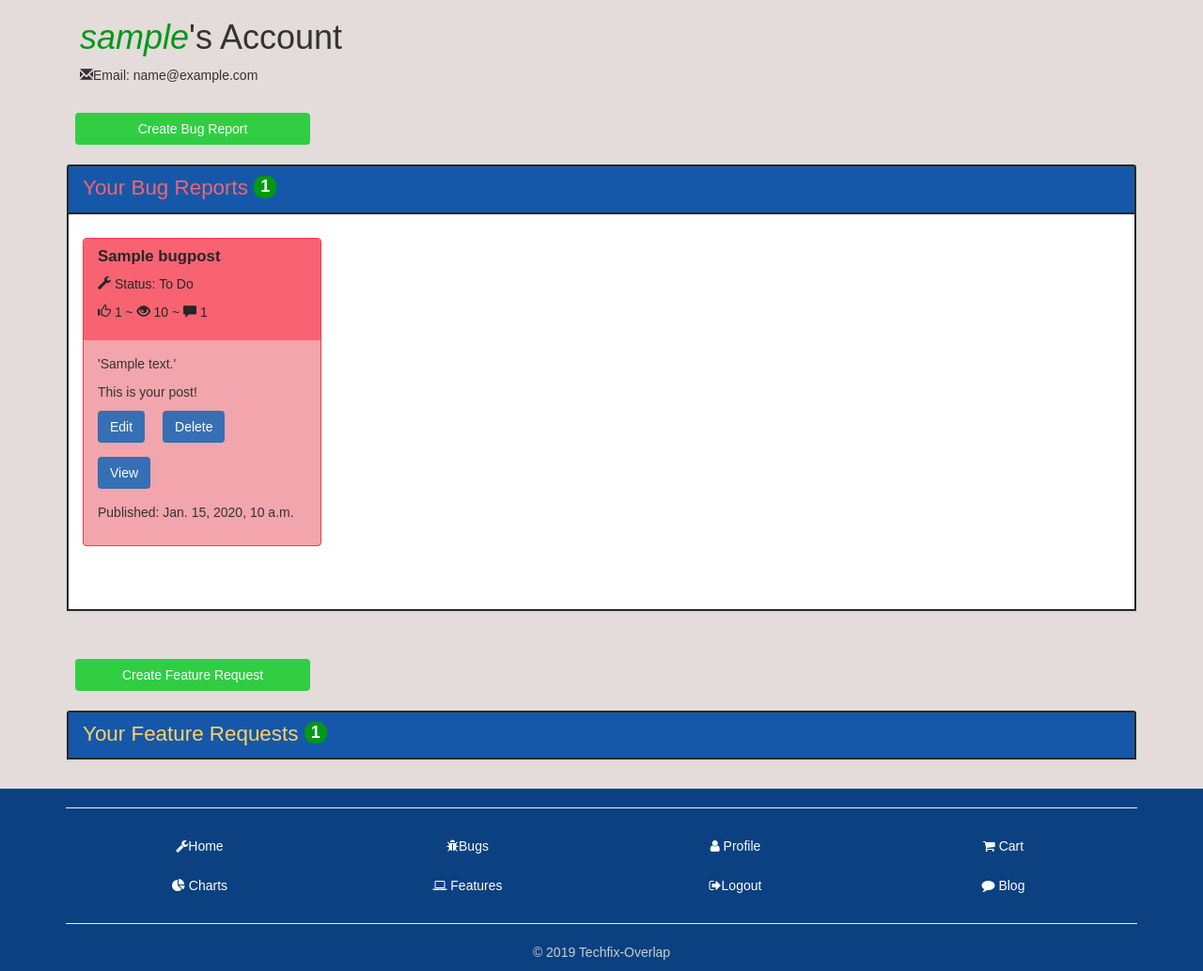
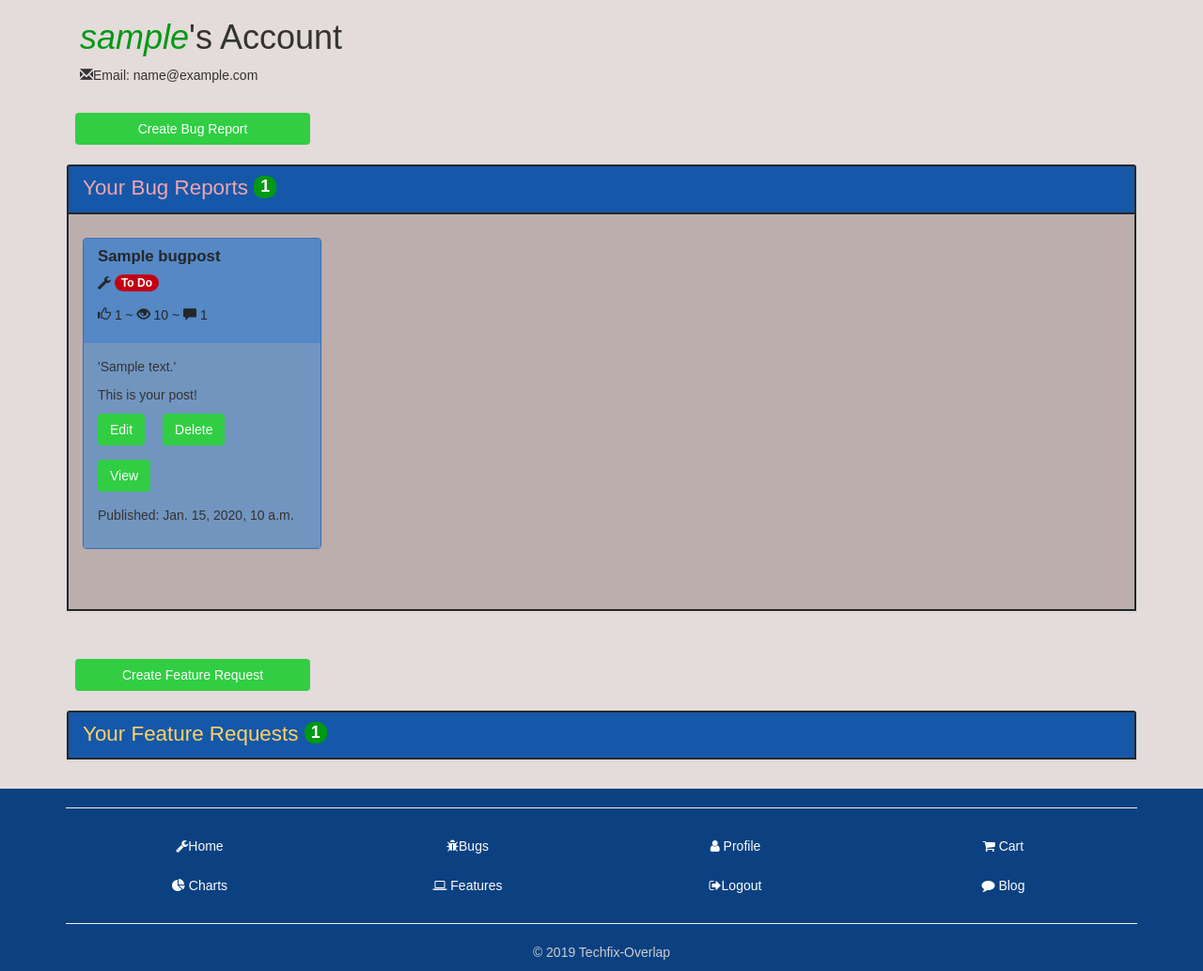
Before and after one commit to TommyJackson85/techfix_overlap, a Django app: page /accounts/profile/ in a window 1280 px wide. Shown: the part 50-1083 px from the top of the page at 94% size. Run offline with Django 3.2, Linux system fonts and the light colour scheme; a user stored in the database is signed in; tables that the repository leaves empty hold one stand-in row (values such as "Sample post"); some libraries are stand-ins or nearby versions.

Commit message:
Made red text extra lighter for more readability on darker backgrounds. Average charts are now the displaying the number values from first viewing. Adding more margin space between the charts and reduced the size of the chart headers. Changed heading for Charts page. Changed color schemes of home page, and background. Gave all panel, cart and checkout items the same background, and distinguished items of diferent status, with red, yellow and green labels for the three statuses. Edit, Delete and Vote buttons are now green. Updated Readme files to cover the recent changes.

```diff
--- a/accounts/templates/profile.html
+++ b/accounts/templates/profile.html
@@ -26,7 +26,7 @@
     <div class="panel panel-default">
        <a class="collapsed" role="button" data-toggle="collapse" data-parent="#accordion" href="#collapseOne" aria-expanded="true" aria-controls="collapseOne">
             <div class="dark_blue_bar" role="tab" id="headingOne">
-                <h2 class="red_text">
+                <h2 class="light_red_text">
                       Your Bug Reports
                     {% if bug_count > 0 %}
                         <label class="badge badge-positive">{{ bug_count }}</label>
@@ -43,14 +43,7 @@
                 <div class="row">
                 {% for bug_post in bug_posts %}
                 <div class="col-xs-12 col-sm-4 col-md-3 ticket">
-                    {% if bug_post.status == "Done" %}
-                    <div class="panel panel_done">
-                    {% elif bug_post.status == "Doing" %}
-                    <div class="panel panel_doing">
-                    {% else %}
-                    <div class="panel panel_to_do">
-                    {% endif %}
-
+                    <div class="panel panel_item">
                         <div class="panel-heading panel_post_head">
                             <h3>
                                 <strong>
@@ -61,7 +54,15 @@
                                 {% endif %}
                                 </strong>
                             </h3>
-                            <p><span class="glyphicon glyphicon-wrench" aria-hidden="true"></span> <span class="boldtext">Status:</span> {{ bug_post.status }}</p>
+                            <p><span class="glyphicon glyphicon-wrench" aria-hidden="true"></span>
+                                {% if bug_post.status == "Done" %}
+                                <label class="badge badge-positive">{{ bug_post.status }}</label>
+                                {% elif bug_post.status == "Doing" %}
+                                <label class="badge badge-yellow">{{ bug_post.status }}</label>
+                                {% else %}
+                                <label class="badge badge-negative">{{ bug_post.status }}</label>
+                                {% endif %}
+                            </p>
                             <p><span class="glyphicon glyphicon-thumbs-up" aria-hidden="true"></span> {{ bug_post.votes }} ~ <span class="glyphicon glyphicon-eye-open" aria-hidden="true"></span> {{ bug_post.views }} ~ <span class="glyphicon glyphicon-comment" aria-hidden="true"></span> {{ bug_post.comment_count }} </p>
                         </div>
                         <div class="panel-body">
@@ -112,14 +113,7 @@
             <div class="row">
                 {% for feature_post in feature_posts %}
                 <div class="col-xs-12 col-sm-4 col-md-3 ticket">
-
-                    {% if feature_post.status == "Done" %}
-                    <div class="panel panel_done">
-                    {% elif feature_post.status == "Doing" %}
-                    <div class="panel panel_doing">
-                    {% else %}
-                    <div class="panel panel_to_do">
-                    {% endif %}
+                    <div class="panel panel_item">
                         <div class="panel-heading panel_post_head">
                             <h3>
                             <strong>
@@ -130,7 +124,15 @@
                             {% endif %}
                             </strong>
                             </h3>
-                            <p><span class="glyphicon glyphicon-wrench" aria-hidden="true"></span> <span class="boldtext">Status:</span> {{ feature_post.status }}</p>
+                            <p><span class="glyphicon glyphicon-wrench" aria-hidden="true"></span>
+                                  {% if feature_post.status == "Done" %}
+                                  <label class="badge badge-positive">{{ feature_post.status }}</label>
+                                  {% elif feature_post.status == "Doing" %}
+                                  <label class="badge badge-yellow">{{ feature_post.status }}</label>
+                                  {% else %}
+                                  <label class="badge badge-negative">{{ feature_post.status }}</label>
+                                  {% endif %}
+                            </p>
                             <p><span class="glyphicon glyphicon-thumbs-up" aria-hidden="true"></span> {{ feature_post.votes }}
 
                             {% if feature_post.votes_cost > 0 %}
--- a/static/css/custom.css
+++ b/static/css/custom.css
@@ -211,6 +216,10 @@ footer p {
 
 .red_text {
   color: #F96371;
+}
+
+.light_red_text {
+  color: #F2A5AC;
 }
 
 .white_text {
@@ -267,9 +276,42 @@ footer p {
   background-color: #C20013;
 }
 
+.badge-yellow {
+  background-color: #B78204;
+}
+
 .badge-blue {
   /*for footer*/
   background-color: #1558A9;
+}
+
+/*--------------------------------------------------panel collapse*/
+.panel-default .panel-collapse {
+  border-style: solid;
+  border-width: 0 2px 2px 2px;
+  border-color: #242729;
+}
+.panel-default .panel-collapse .panel-body {
+  background-color: #BDAEAE;
+}
+.panel-default .dark_blue_bar {
+  background-image: none;
+  color: #fdfdfd !important;
+  background-color: #1558A9 !important;
+  padding: 10px 15px;
+  border-style: solid;
+  border-width: 2px;
+  border-color: #242729;
+  border-top-left-radius: 3px;
+  border-top-right-radius: 3px;
+}
+.panel-default .dark_blue_bar:hover {
+  background-image: none;
+  background-color: #5588C5 !important;
+}
+
+.panel-group .panel {
+  margin-bottom: 30px !important;
 }
 
 /*-----------------------------ticket panels for bugs and features*/
@@ -312,38 +354,88 @@ footer p {
 }
 
 /*-----for bugs, features, profile pages*/
+.panel_item {
+  border-color: #366FB3;
+  background-color: #7295BF !important;
+}
+.panel_item .panel-heading {
+  color: #242729;
+  background-color: #5588C5;
+  border-color: #366FB3;
+}
+.panel_item .panel-body {
+  background-color: #7295BF !important;
+}
+.panel_item .panel-body a {
+  color: #fdfdfd;
+  background-color: #31CE44;
+}
+.panel_item .panel-body a:hover, .panel_item .panel-body a:active {
+  color: #FFC63D;
+  background-color: #52CE80;
+}
+.panel_item .panel-body form .input-group {
+  margin: 5px 5px 5px 0;
+}
+.panel_item .panel-body form .form-group {
+  max-width: 200px;
+}
+.panel_item .panel-body form .purchase_ammend_button, .panel_item .panel-body form form .form-group {
+  margin: 10px 0 10px 0;
+}
+.panel_item .panel-body form .purchase_ammend_button {
+  color: #fdfdfd;
+  background-color: #31CE44;
+}
+.panel_item .panel-body form .purchase_ammend_button:hover {
+  color: #FFC63D;
+  background-color: #52CE80;
+}
+.panel_item .panel-body form .input-group-addon {
+  color: #fdfdfd;
+  background-color: #1558A9;
+  border: 1px 1px 1px 1p;
+  border-color: #5588C5;
+}
+
 .panel_done {
   border-color: #31CE44;
-  background-color: #A5DCAC;
+  background-color: #A5DCAC !important;
 }
 .panel_done .panel-heading {
   color: #242729;
   background-color: #52CE80;
   border-color: #31CE44;
 }
+.panel_done .panel-body {
+  background-color: #A5DCAC !important;
+}
 .panel_done .panel-body a {
   color: #fdfdfd;
   background-color: #366FB3;
 }
-.panel_done .panel-body a:hover {
+.panel_done .panel-body a:hover, .panel_done .panel-body a:active {
   color: #FFC63D;
   background-color: #5588C5;
 }
 
 .panel_doing {
   border-color: #FFC63D;
-  background-color: #FFE5A7;
+  background-color: #FFE5A7 !important;
 }
 .panel_doing .panel-heading {
   color: #242729;
   background-color: #FFD266;
   border-color: #FFC63D;
 }
+.panel_doing .panel-body {
+  background-color: #FFE5A7 !important;
+}
 .panel_doing .panel-body a {
   color: #fdfdfd;
   background-color: #366FB3;
 }
-.panel_doing .panel-body a:hover {
+.panel_doing .panel-body a:hover, .panel_doing .panel-body a:active {
   color: #FFC63D;
   background-color: #5588C5;
 }
@@ -357,11 +449,14 @@ footer p {
   background-color: #F96371;
   border-color: #F83B4D;
 }
+.panel_to_do .panel-body {
+  background-color: #F2A5AC !important;
+}
 .panel_to_do .panel-body a {
   color: #fdfdfd;
   background-color: #366FB3;
 }
-.panel_to_do .panel-body a:hover {
+.panel_to_do .panel-body a:hover, .panel_to_do .panel-body a:active {
   color: #FFC63D;
   background-color: #5588C5;
 }
--- a/static/sass/custom.scss
+++ b/static/sass/custom.scss
@@ -17,7 +17,8 @@ $xtr-light-blue: #7295BF;
 
 /*white*/
 $white: #fdfdfd;
-$dark-white: #E4DBDB;
+$red-white: #E4DBDB;
+$dark-red-white: #BDAEAE;
 
 /*green*/
 $green: #31CE44;
@@ -26,6 +27,7 @@ $light-green: #52CE80;
 $xtr-light-green: #A5DCAC;
 
 /*yellow*/
+$dark-yellow: #B78204;
 $yellow: #FFC63D;
 $light-yellow: #FFD266;
 $xtr-light-yellow: #FFE5A7;
@@ -244,6 +249,10 @@ footer {
 .red_text {
     color: $light-red ;
 }
+.light_red_text {
+    color: $xtr-light-red ;
+}
+
 .white_text {
     color: $white !important;
 }
@@ -303,9 +312,49 @@ footer {
     background-color: $dark-red;
 }
 
+.badge-yellow {
+    background-color: $dark-yellow;
+}
+
 .badge-blue {
     /*for footer*/
     background-color: $dark-blue;
+}
+
+
+/*--------------------------------------------------panel collapse*/
+//panel-default and panel-collapse are bootstrap classes
+.panel-default {
+    .panel-collapse {
+        border-style: solid;
+        border-width: 0 2px 2px 2px;
+        border-color: $black-blue;
+
+        .panel-body {
+            background-color: $dark-red-white;
+        }
+    }
+    .dark_blue_bar {
+        background-image: none;
+        color: $white !important;
+        background-color: $dark-blue !important;
+        padding: 10px 15px;
+
+        border-style: solid;
+        border-width: 2px;
+        border-color: $black-blue;
+
+        border-top-left-radius: 3px;
+        border-top-right-radius: 3px;
+    }
+    .dark_blue_bar:hover {
+        background-image: none;
+        background-color: $light-blue !important;
+    }
+}
+
+.panel-group .panel {
+    margin-bottom: 30px !important;
 }
 
 /*-----------------------------ticket panels for bugs and features*/
@@ -353,39 +402,97 @@ footer {
 }
 
 /*-----for bugs, features, profile pages*/
+
+.panel_item {
+    border-color: $blue;
+    background-color: $xtr-light-blue !important;
+    .panel-heading {
+        color: $black-blue;
+        background-color: $light-blue;
+        border-color: $blue;
+    }
+    .panel-body {
+        background-color: $xtr-light-blue !important;
+        //for panel drop down items
+        a {
+            color: $white;
+            background-color: $green;
+        }
+        a:hover, a:active {
+            color: $yellow;
+            background-color: $light-green;
+        }
+
+        //for cart items
+        form {
+            .input-group {
+                margin: 5px 5px 5px 0;
+            }
+            .form-group {
+                max-width: 200px ;
+            }
+            .purchase_ammend_button, form .form-group {
+                margin: 10px 0 10px 0;
+            }
+
+            .purchase_ammend_button{
+                color: $white;
+                background-color: $green;
+            }
+            .purchase_ammend_button:hover {
+                color: $yellow;
+                background-color: $light-green;
+            }
+            .input-group-addon {
+                color: $white;
+                background-color: $dark-blue;
+                border: 1px 1px 1px 1p;
+                border-color: $light-blue;
+            }
+        }
+    }
+
+}
+
 .panel_done {
     border-color: $green;
-    background-color: $xtr-light-green;
+    background-color: $xtr-light-green !important;
     .panel-heading {
         color: $black-blue;
         background-color: $light-green;
         border-color: $green;
     }
-    .panel-body a {
+    .panel-body {
+        background-color: $xtr-light-green !important;
+        a {
             color: $white;
             background-color: $blue;
         }
-    .panel-body a:hover {
+        a:hover, a:active {
             color: $yellow;
             background-color: $light-blue;
+        }
     }
 }
 
 .panel_doing {
     border-color: $yellow;
-    background-color: $xtr-light-yellow;
+    background-color: $xtr-light-yellow !important;
     .panel-heading {
         color: $black-blue;
         background-color:$light-yellow;
         border-color: $yellow;
     }
-    .panel-body a {
+    .panel-body {
+        background-color: $xtr-light-yellow !important;
+        a {
             color: $white;
             background-color: $blue;
         }
-    .panel-body a:hover {
+        a:hover, a:active {
             color: $yellow;
             background-color: $light-blue;
+        }
     }
 }
 
@@ -397,13 +504,16 @@ footer {
         background-color: $light-red;
         border-color: $red;
     }
-    .panel-body a {
+    .panel-body {
+        background-color: $xtr-light-red !important;
+        a {
             color: $white;
             background-color: $blue;
         }
-    .panel-body a:hover {
+        a:hover, a:active {
             color: $yellow;
             background-color: $light-blue;
+        }
     }
 }
 
@@ -419,36 +529,7 @@ footer {
 }
 
 
-/*--------------------------------------------------panel collapse*/
-//panel-default and panel-collapse are bootstrap classes
-.panel-default {
-    .panel-collapse {
-        border-style: solid;
-        border-width: 0 2px 2px 2px;
-        border-color: $black-blue;
-    }
-    .dark_blue_bar {
-        background-image: none;
-        color: $white !important;
-        background-color: $dark-blue !important;
-        padding: 10px 15px;
 
-        border-style: solid;
-        border-width: 2px;
-        border-color: $black-blue;
-
-        border-top-left-radius: 3px;
-        border-top-right-radius: 3px;
-    }
-    .dark_blue_bar:hover {
-        background-image: none;
-        background-color: $light-blue !important;
-    }
-}
-
-.panel-group .panel {
-    margin-bottom: 30px !important;
-}
 
 /*-----------------------------------search bar for bugs and features*/
 /*for listings page*/
```
Also changed, not shown: other parts of static/css/custom.css (+30 -37 lines), other parts of static/sass/custom.scss (+32 -14 lines), bugs/templates/bugposts.html (+7 -7 lines), cart/templates/cart.html (+4 -4 lines), charts/templates/charts.html (+6 -7 lines), checkout/templates/checkout.html (+4 -4 lines), features/templates/featureposts.html (+9 -7 lines), static/js/charts.js (+8 -8 lines), README-TESTING.md, README.md, 1 other file. Lines whose indentation alone changed are shown as unchanged.
